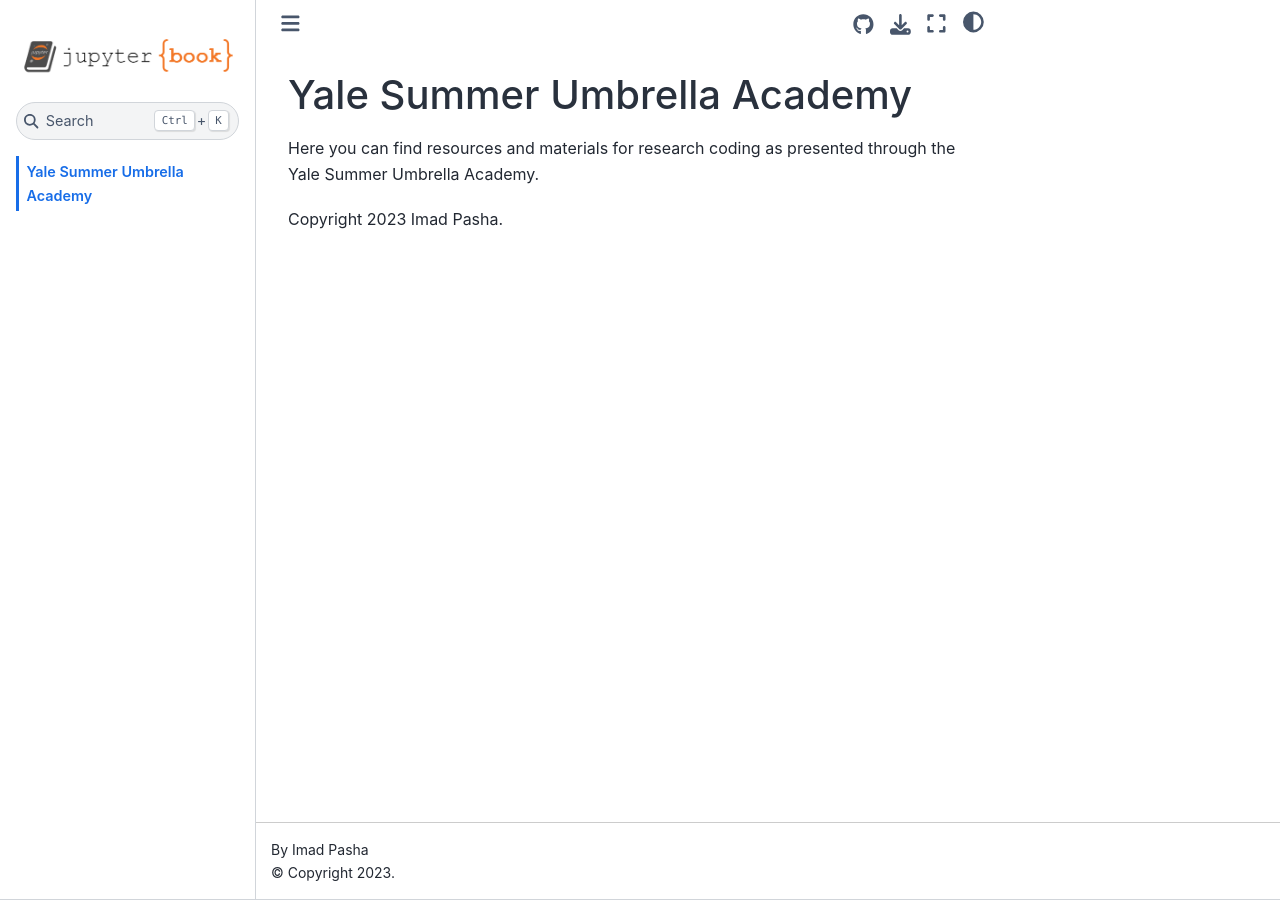
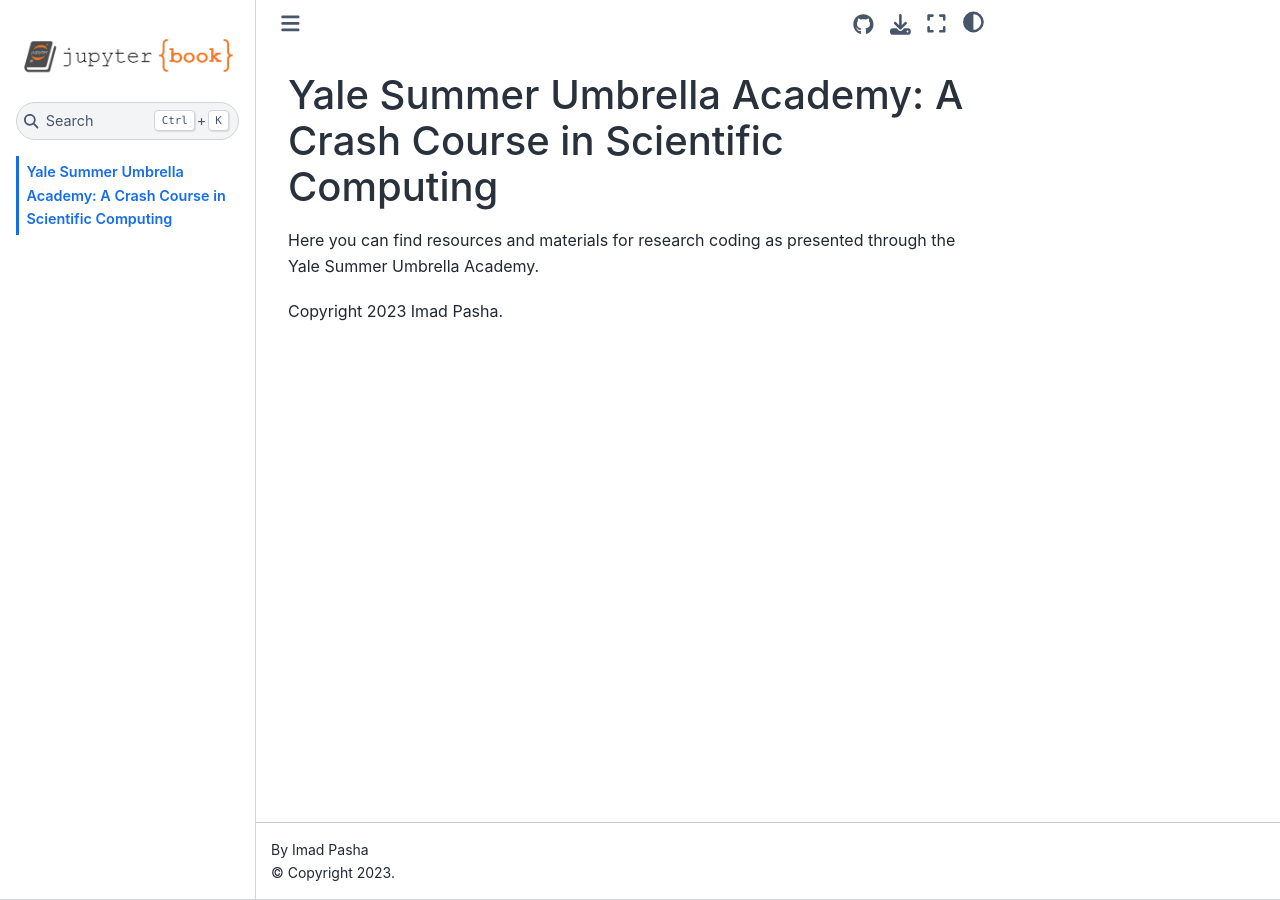
Before and after one commit to prappleizer/umbrella-academy, a Jupyter Book: the page built from intro.md, in a window 1280 px wide. Built offline with Jupyter Book 1.0.4 settings and Sphinx 7.4.7 and the Sphinx Book theme 1.1.4, drawn with Linux system fonts in a browser that asks for light colours; pages that are not in the unit, such as notebooks, are missing from menus.

Commit message:
name changes

```diff
--- a/intro.md
+++ b/intro.md
@@ -1,4 +1,4 @@
-# Yale Summer Umbrella Academy
+# Yale Summer Umbrella Academy: A Crash Course in Scientific Computing
 
 Here you can find resources and materials for research coding as presented through the Yale Summer Umbrella Academy.
 
```
Also changed, not shown: 1 other file.
